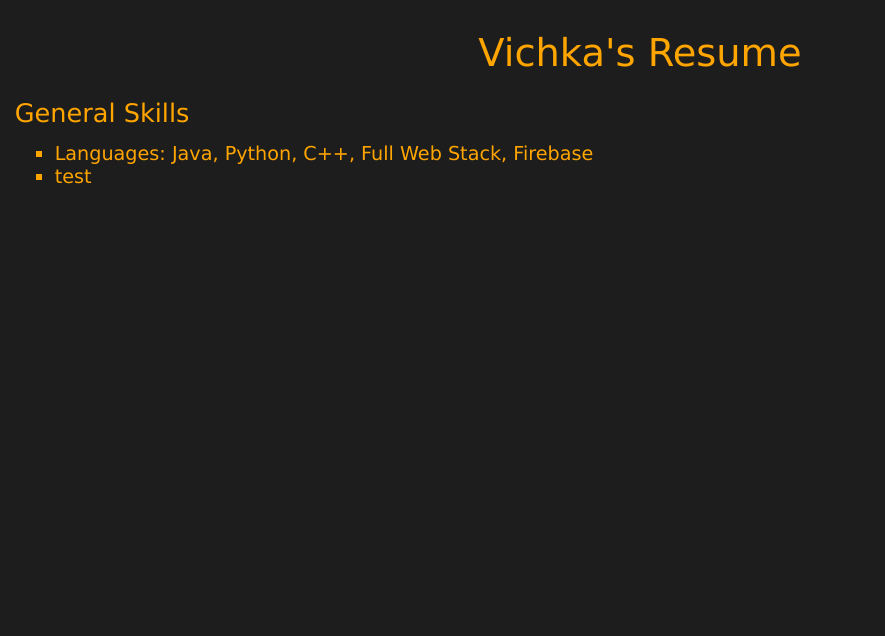
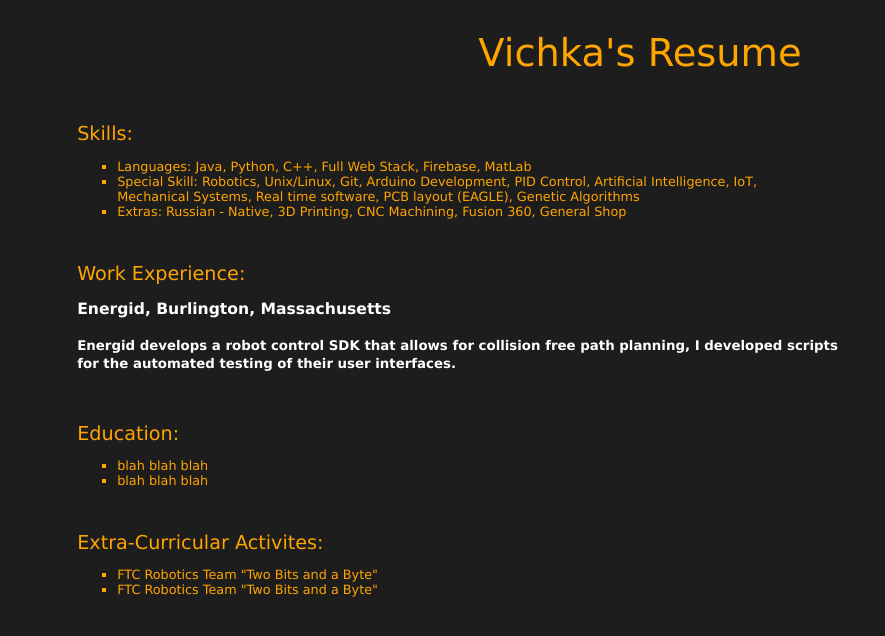
Before and after one commit to fonarevvichka/Comp20, a plain HTML site: page AssignmentOne/resume.html in a window 1280 px wide. Shown: the whole page, without its empty margins (0-885 px from the left). Drawn offline with Linux system fonts and the light colour scheme.

Commit message:
work on fleshing out resume page

```diff
--- a/AssignmentOne/resume.html
+++ b/AssignmentOne/resume.html
@@ -5,11 +5,35 @@
     </head>
     <body>
         <h1> Vichka's Resume </h1>
-        <h2> General Skills </h2>
-        <ul>
-            <li> Languages: Java, Python, C++, Full Web Stack, Firebase</li>
-            <li> test </li>
-        </ul>
+        <div id = "skillsSection">
+            <h2> Skills: </h2>
+            <ul>
+                <li> Languages: Java, Python, C++, Full Web Stack, Firebase, MatLab</li>
+                <li> Special Skill: Robotics, Unix/Linux, Git, Arduino Development, PID Control, Artificial Intelligence, IoT, <br />
+                    Mechanical Systems, Real time software, PCB layout (EAGLE), Genetic Algorithms </li>
+                <li> Extras: Russian - Native, 3D Printing, CNC Machining, Fusion 360, General Shop</li>
+            </ul>
+        </div>
+        <div id = "experienceSection">
+            <h2> Work Experience: </h2>
+            <h3> Energid, Burlington, Massachusetts </h3>
+            <h4>    Energid develops a robot control SDK that allows for collision free path planning, I developed scripts <br />
+                for the automated testing of their user interfaces.</h4>
+        </div>
+        <div id = "educationSection">
+            <h2> Education: </h2>
+            <ul>
+                <li> blah blah blah</li>
+                <li> blah blah blah</li>
+            </ul>
+        </div>
+        <div id = "activitiesSection">
+            <h2>Extra-Curricular Activites:</h2>
+                <ul>
+                    <li> FTC Robotics Team "Two Bits and a Byte" </li>
+                    <li> FTC Robotics Team "Two Bits and a Byte" </li>
+                </ul>
+        </div>
     </body>
     </html>
 </html>
--- a/AssignmentOne/style.css
+++ b/AssignmentOne/style.css
@@ -17,7 +17,7 @@ h1 {
 }
 
 h2 {
-    font: 2vw Verdana;
+    font: 1.5vw Verdana;
 
     text-align: left;
     color: orange;
@@ -29,7 +29,7 @@ h2 {
 li {
     list-style-type:square;
     color: orange;
-    font: 1.5vw Verdana;
+    font: 1vw Verdana;
 }
 #linkBoxLeft, #linkBoxRight {
     font: 4vw Verdana;
@@ -61,3 +61,19 @@ li {
 #linkBoxRight:hover, #linkBoxLeft:hover {
     opacity: 1.0;
 }
+
+#skillsSection, #educationSection, #activitiesSection, #experienceSection {
+    /* display: inline-block; */
+    align-content: center;
+    /* box-align: center; */
+    margin-left: 5%;
+}
+/* #skillsSection{
+    float: left;
+}
+#educationSection {
+    float: left;
+}
+#activitiesSection {
+    float: left;
+} */
```
